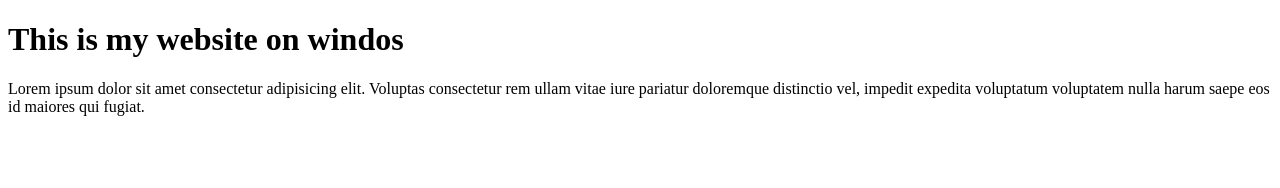
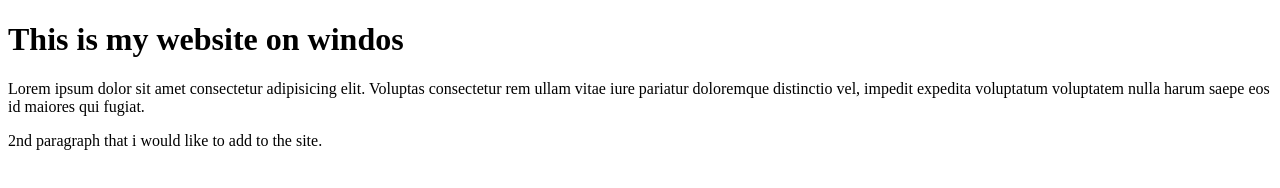
Before and after one commit to ItsJustACoffeeAddiction/firstsitewindows, a plain HTML site: page index.html in a window 1280 px wide. Drawn offline with Linux system fonts and the light colour scheme.

Commit message:
2nd Commit

```diff
--- a/index.html
+++ b/index.html
@@ -8,5 +8,7 @@
     <h1>This is my website on windos</h1>
     <p>Lorem ipsum dolor sit amet consectetur adipisicing elit. Voluptas consectetur rem ullam vitae iure pariatur doloremque distinctio vel, impedit expedita voluptatum voluptatem nulla harum saepe eos id maiores qui fugiat.</p>
 
+    <p>2nd paragraph that i would like to add to the site.</p>
+
 </body>
 </html>
```
